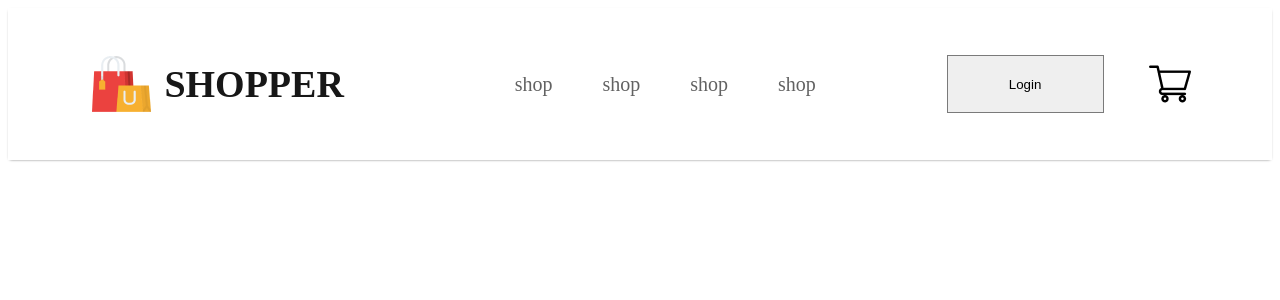
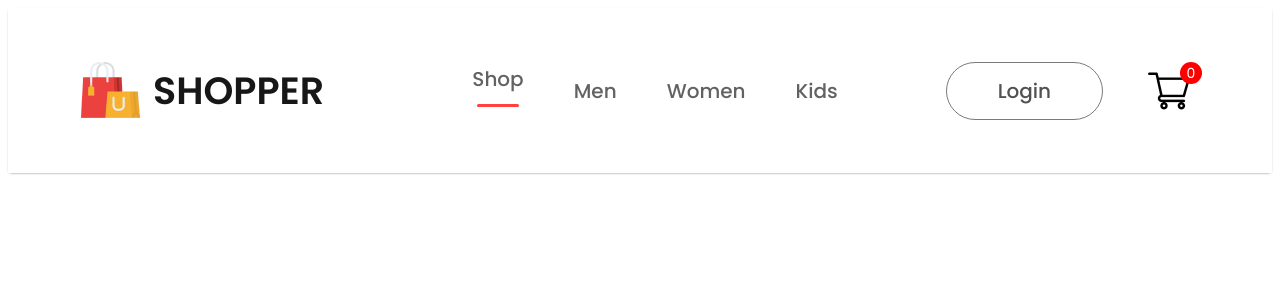
Before and after one commit to kazibilasi/e-commerce-frontend, a React (Vite) app: page / in a window 1280 px wide. Shown: the top 300 px of the page. Built offline with nearby package versions, Linux system fonts and the light colour scheme.

Commit message:
completed navbar

```diff
--- a/index.html
+++ b/index.html
@@ -1,13 +1,23 @@
 <!doctype html>
 <html lang="en">
+
 <head>
   <meta charset="UTF-8" />
   <link rel="icon" type="image/svg+xml" href="/vite.svg" />
+  <!-- font link -->
+  <link rel="preconnect" href="https://fonts.googleapis.com">
+  <link rel="preconnect" href="https://fonts.gstatic.com" crossorigin>
+  <link
+    href="https://fonts.googleapis.com/css2?family=Poppins:ital,wght@0,100;0,200;0,300;0,400;0,500;0,600;0,700;0,800;0,900;1,100;1,200;1,300;1,400;1,500;1,600;1,700;1,800;1,900&display=swap"
+    rel="stylesheet">
+  <!-- font link -->
   <meta name="viewport" content="width=device-width, initial-scale=1.0" />
   <title>E-Commerce</title>
 </head>
+
 <body>
   <div id="root"></div>
   <script type="module" src="/src/main.jsx"></script>
 </body>
+
 </html>
--- a/src/Components/Navbar/Navbar.css
+++ b/src/Components/Navbar/Navbar.css
@@ -47,5 +47,27 @@
     width: 157px;
     height: 58px;
     outline: none;
+    border-radius: 75px;
     border: 1px solid #7a7a7a ;
+    color: #515151;
+    font-size: 20px;
+    font-weight: 500;
+    background: white;
+    cursor: pointer;
 }
+.nav-login-cart button:active{
+    background: #f3f3f3;
+}
+.nav-cart-count{
+    width: 22px;
+    height: 22px;
+    display: flex;
+    justify-content: center;
+    align-items: center;
+    margin-top: -35px ;
+    margin-left: -55px;
+    border-radius: 11px;
+    font-size: 14px;
+    background: red;
+    color: white;
+}
--- a/src/Components/Navbar/Navbar.jsx
+++ b/src/Components/Navbar/Navbar.jsx
@@ -1,10 +1,11 @@
 /* eslint-disable no-unused-vars */
-import React from 'react'
+import React, { useState } from 'react'
 import './Navbar.css'
 import logo from '../Assets/logo.png'
 import cart_icon from '../Assets/cart_icon.png'
 
 export const Navbar = () => {
+    const [menu, setMenu] = useState('shop')
     return (
         <div className='navbar'>
             <div className='nav-logo'>
@@ -13,14 +14,17 @@ export const Navbar = () => {
 
             </div>
             <ul className='nav-menu'>
-                <li>shop</li>
-                <li>shop</li>
-                <li>shop</li>
-                <li>shop</li>
+                <li onClick={() => { setMenu('shop') }}>Shop{menu === "shop" ? <hr></hr>:<></>}</li>
+                <li onClick={() => { setMenu('mens') }}>Men {menu === "mens" ? <hr></hr>:<></>}</li>
+                <li onClick={() => { setMenu('womens') }}>Women {menu === "womens" ? <hr></hr>:<></>}</li>
+                <li onClick={() => { setMenu('kids') }}>Kids {menu === "kids" ? <hr></hr>:<></>}</li>
             </ul>
             <div className='nav-login-cart'>
                 <button>Login</button>
                 <img src={cart_icon}></img>
+                <div className='nav-cart-count'>
+                    0
+                </div>
             </div>
         </div>
     )
--- a/src/index.css
+++ b/src/index.css
@@ -0,0 +1,3 @@
+*{
+    font-family: 'poppins';
+}
```
Lines whose indentation alone changed are shown as unchanged.
